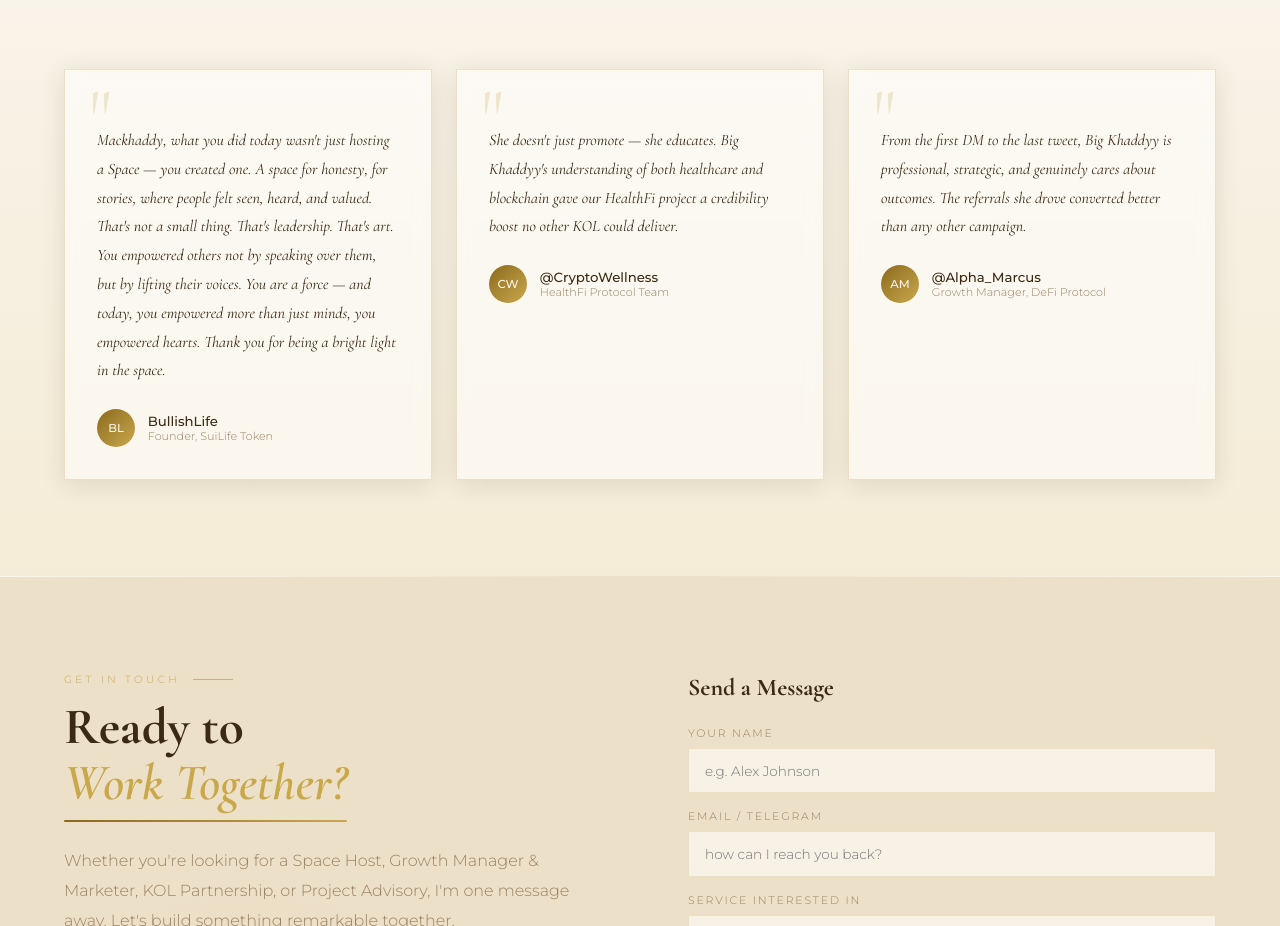
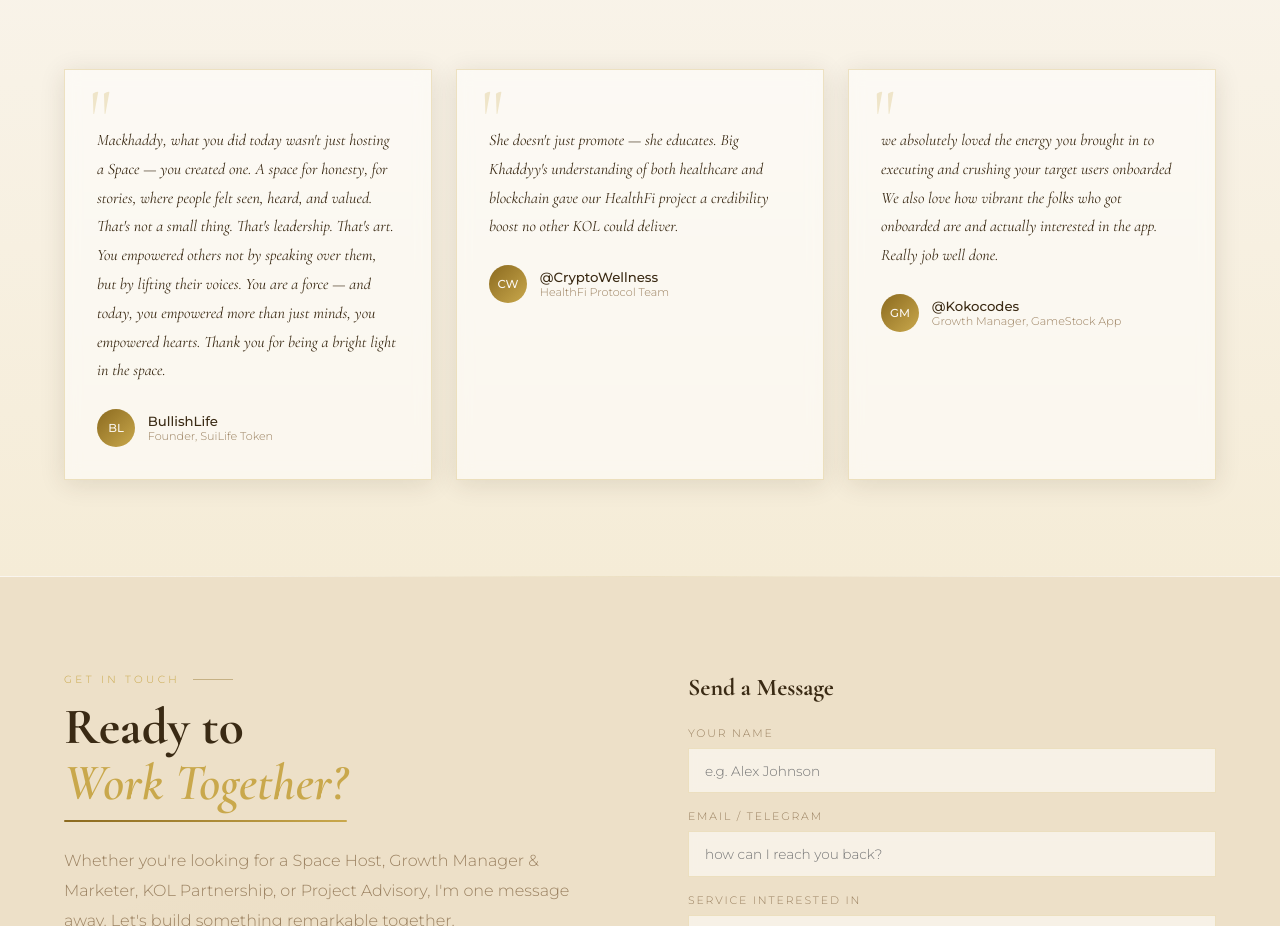
Before and after one commit to SpeedyClesh/mackhaddy, a plain HTML site: page index.html in a window 1280 px wide. Shown: the part 5252-6178 px from the top of the page. Drawn offline with nearby package versions, Linux system fonts and the light colour scheme; a web font is replaced by a local one.

Commit message:
Rebranded to BigKhaddyy

```diff
--- a/index.html
+++ b/index.html
@@ -951,12 +951,14 @@ footer{
         </div>
       </div>
       <div class="testimonial-card reveal">
-        <p class="testimonial-text">From the first DM to the last tweet, Big Khaddyy is professional, strategic, and genuinely cares about outcomes. The referrals she drove converted better than any other campaign.</p>
+        <p class="testimonial-text">we absolutely loved the energy you brought in to executing and crushing your target users onboarded
+We also love how vibrant the folks who got onboarded are and actually interested in the app.
+Really job well done.</p>
         <div class="testimonial-author">
-          <div class="author-avatar">AM</div>
+          <div class="author-avatar">GM</div>
           <div>
-            <div class="author-name">@Alpha_Marcus</div>
-            <div class="author-role">Growth Manager, DeFi Protocol</div>
+            <div class="author-name">@Kokocodes</div>
+            <div class="author-role">Growth Manager, GameStock App</div>
           </div>
         </div>
       </div>
```
